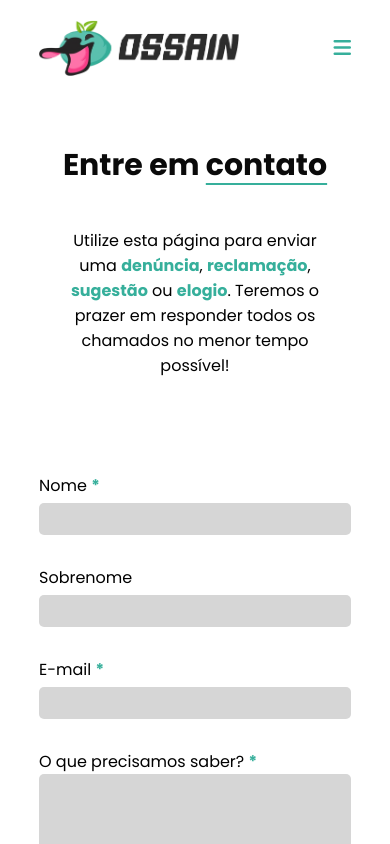
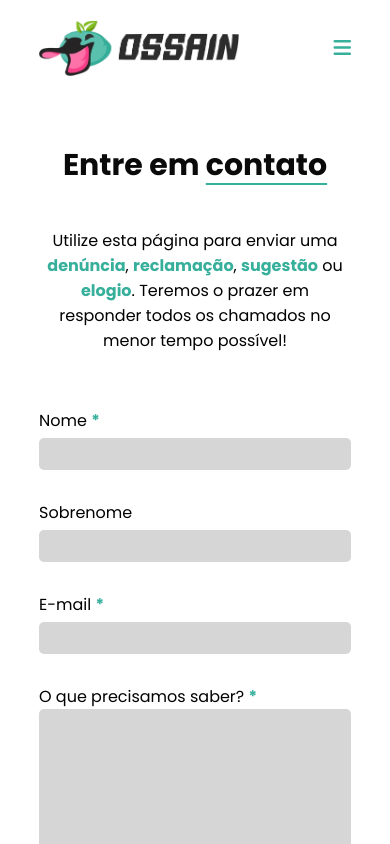
Before and after one commit to gfrnca/angular-ossain-tcc, an Angular app: page /contact in a window 390 px wide. Shown: the top 844 px of the page. Built offline with nearby package versions, Linux system fonts and the light colour scheme.

Commit message:
Pequena mudança na responsividade - /contact

```diff
--- a/src/app/contact/contact.component.css
+++ b/src/app/contact/contact.component.css
@@ -124,10 +124,15 @@ form {
 @media only screen and (max-width: 900px) {
     .contact-form {
         padding: 0;
+        margin-top: 40px;
     }
 
     .contact-wrapper {
         width: 100%;
     }
 
+    .contact-wrapper p {
+        width: 100%;
+    }
+
 }
```
